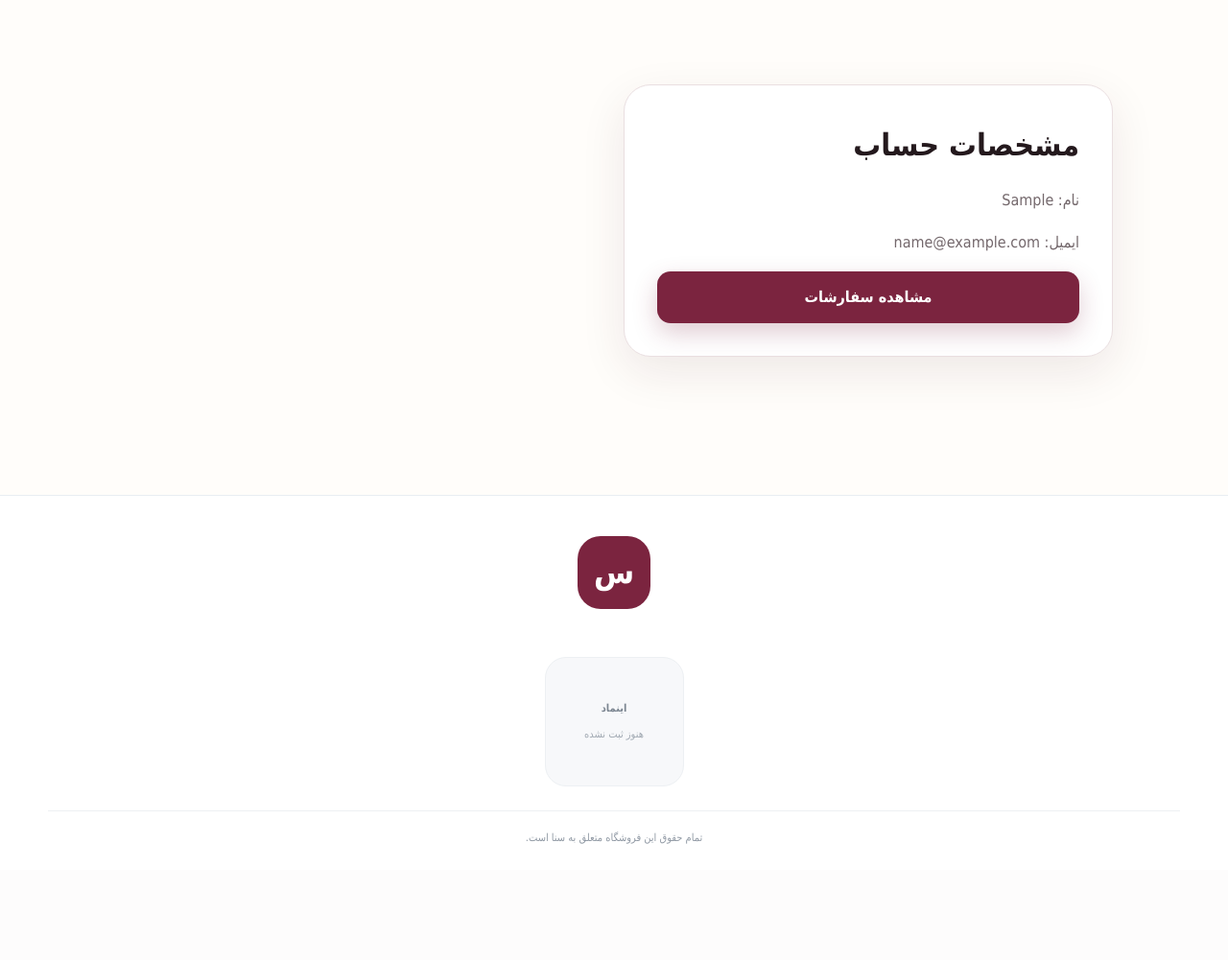
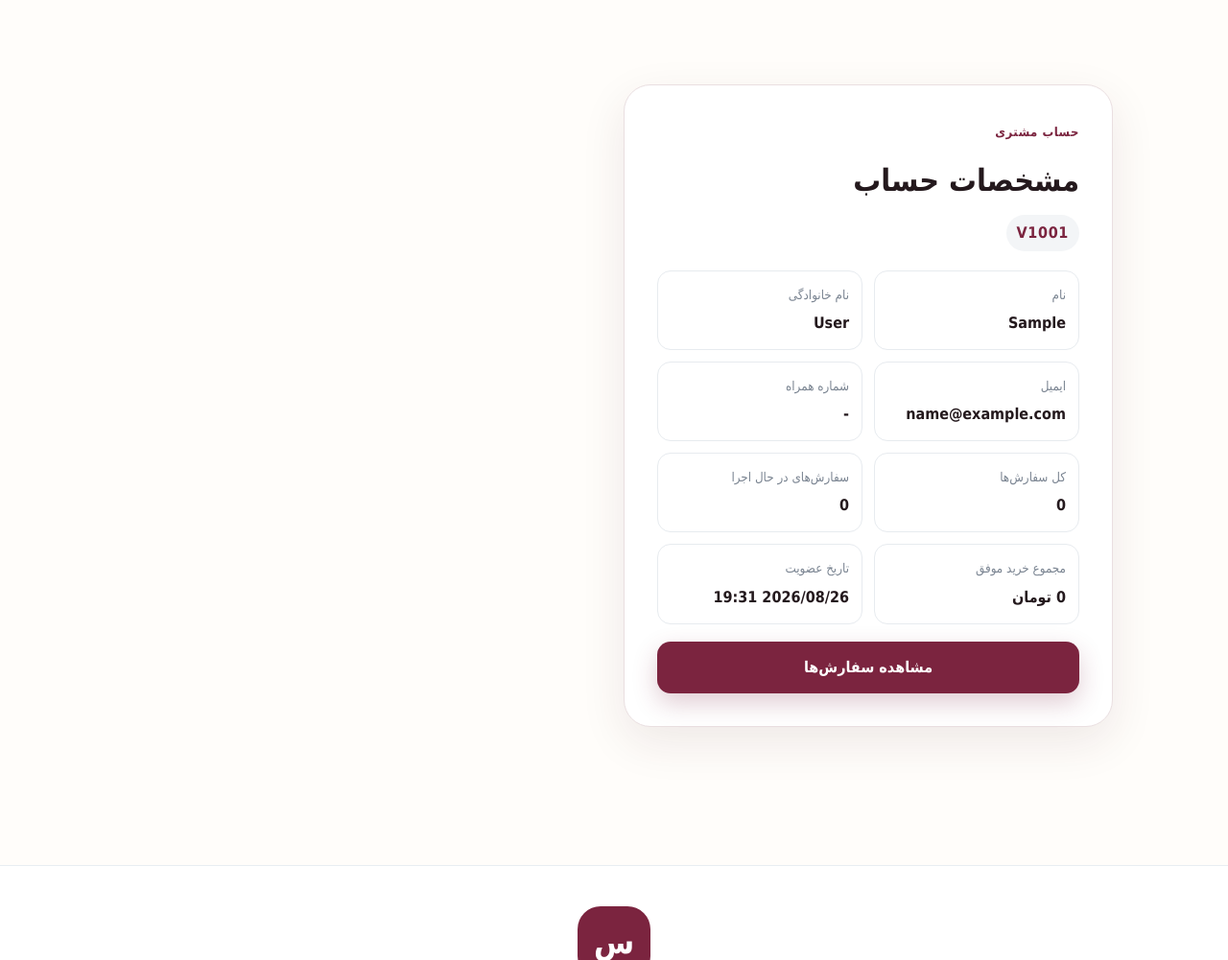
Before and after one commit to deltashopsiavash/sanashop, a Django app: page /account/profile/ in a window 1280 px wide. Shown: the part 167-1168 px from the top of the page at 96% size. Before the commit the page ends 1047 px from the top, so only its background shows below. Run offline with Django 5.2, Linux system fonts and the light colour scheme; the visitor is signed in with stand-in values (Sample User, id 1); data comes from the database, SQL or seed files in the repository; data that the repository does not hold is empty.

Commit message:
Show complete customer profile details

```diff
--- a/templates/shop/account_profile.html
+++ b/templates/shop/account_profile.html
@@ -1,5 +1,18 @@
-{% extends 'shop/base.html' %}{% block title %}مشخصات حساب{% endblock %}
-{% block content %}<main class="section"><div class="container narrow"><div class="auth-card">
-<h1>مشخصات حساب</h1><p>نام: {{ user_profile.first_name|default:'-' }}</p><p>ایمیل: {{ user_profile.email }}</p>
-<a class="btn btn-primary btn-block" href="{% url 'my_orders' %}">مشاهده سفارشات</a>
-</div></div></main>{% endblock %}
+{% extends 'shop/base.html' %}{% load store_filters %}{% block title %}مشخصات حساب | {{ store_settings.site_name }}{% endblock %}
+{% block content %}
+<main class="section"><div class="container narrow"><div class="auth-card customer-profile-card">
+  <span class="eyebrow">حساب مشتری</span><h1>مشخصات حساب</h1>
+  <div class="customer-code-chip">{{ customer_profile.customer_code }}</div>
+  <div class="customer-profile-grid">
+    <div><small>نام</small><b>{{ user_profile.first_name|default:'-' }}</b></div>
+    <div><small>نام خانوادگی</small><b>{{ user_profile.last_name|default:'-' }}</b></div>
+    <div><small>ایمیل</small><b dir="ltr">{{ user_profile.email }}</b></div>
+    <div><small>شماره همراه</small><b dir="ltr">{{ customer_profile.phone|default:'-' }}</b></div>
+    <div><small>کل سفارش‌ها</small><b>{{ orders_count }}</b></div>
+    <div><small>سفارش‌های در حال اجرا</small><b>{{ active_orders_count }}</b></div>
+    <div><small>مجموع خرید موفق</small><b>{{ total_spent|money }} تومان</b></div>
+    <div><small>تاریخ عضویت</small><b>{{ user_profile.date_joined|date:'Y/m/d H:i' }}</b></div>
+  </div>
+  <a class="btn btn-primary btn-block" href="{% url 'my_orders' %}" style="margin-top:18px">مشاهده سفارش‌ها</a>
+</div></div></main>
+{% endblock %}
```
